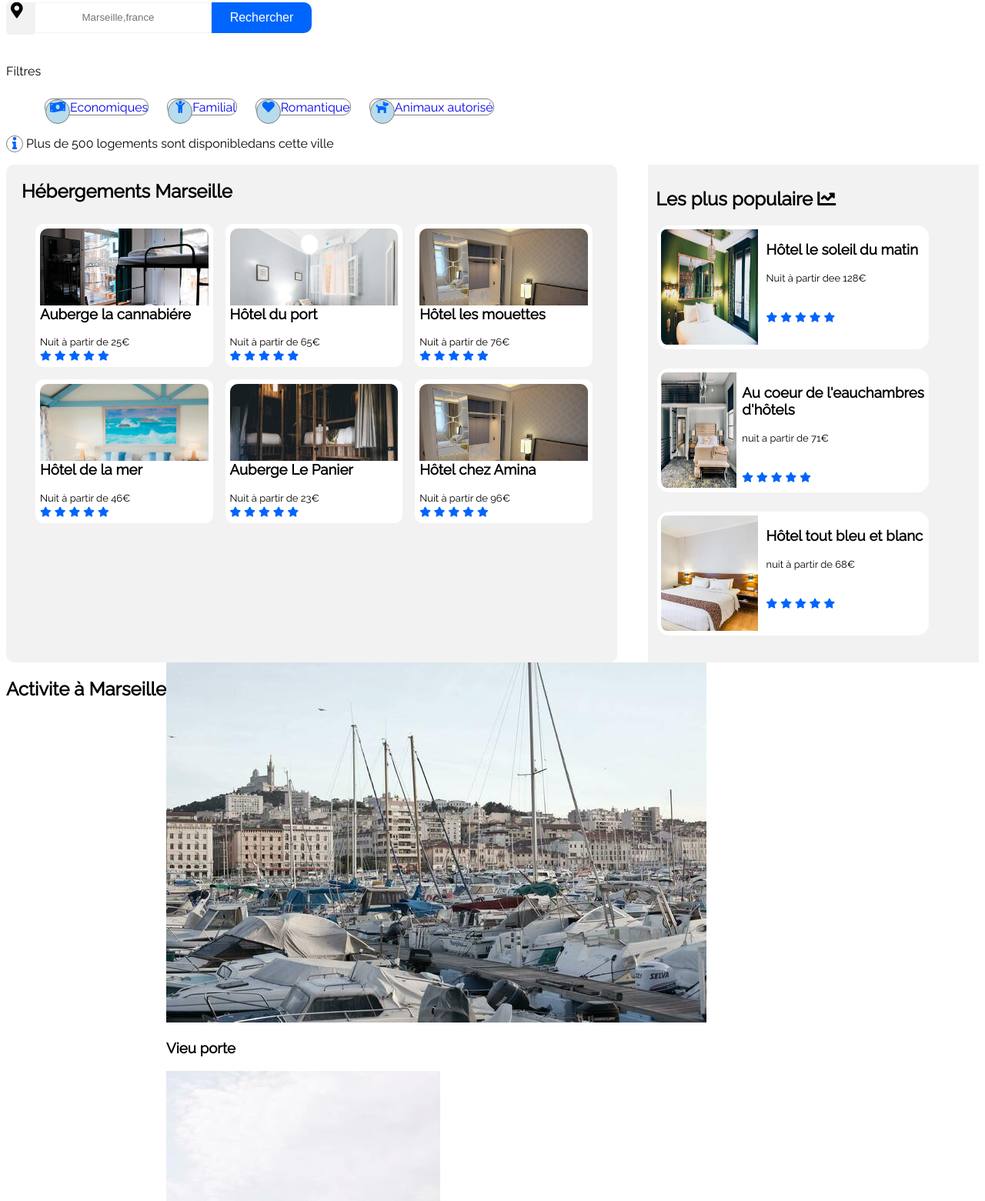
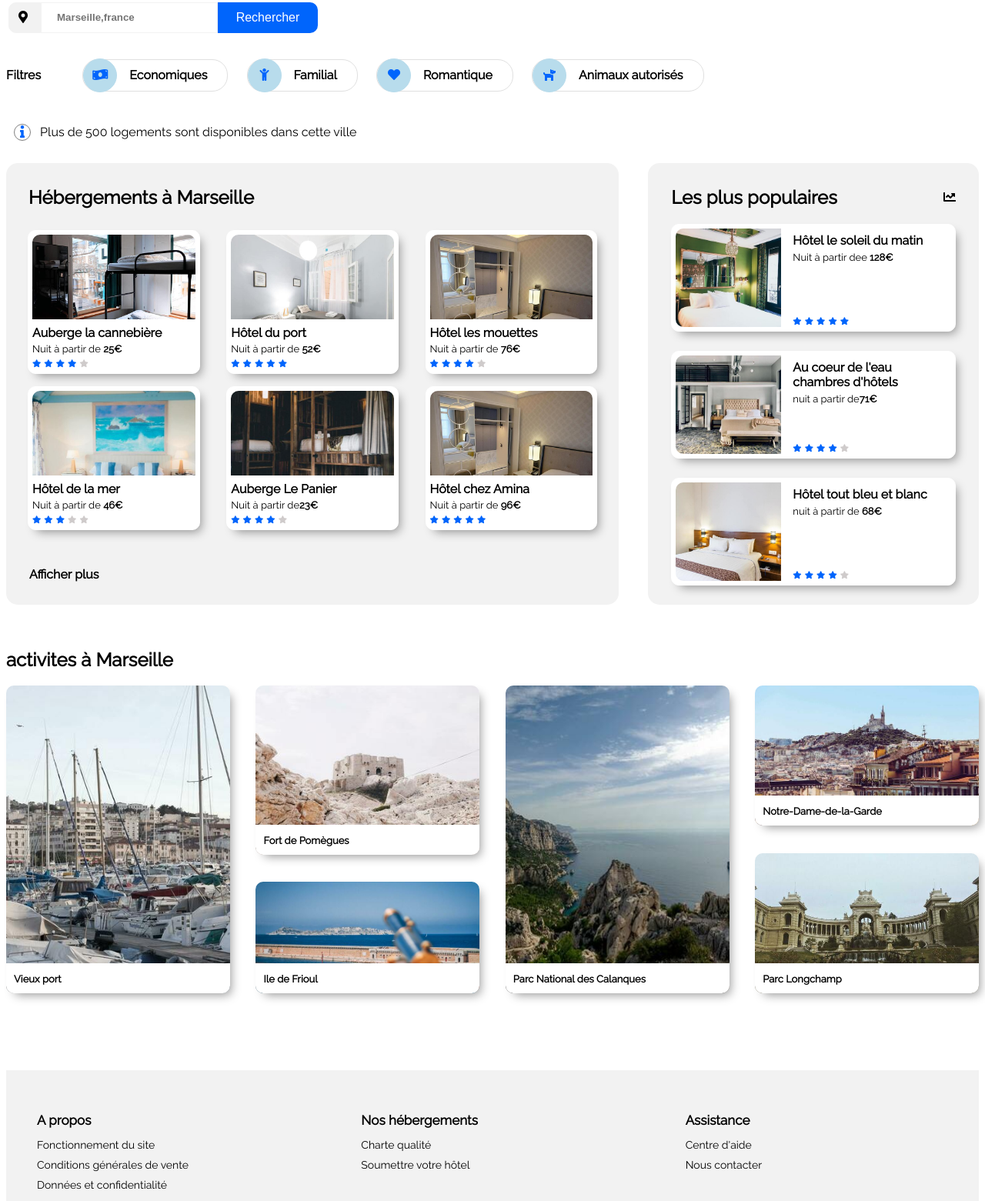
Before and after one commit to meriemrekik/MeriemRekik_2_02062021, a plain HTML site: page index.html in a window 1280 px wide. Shown: the part 180-1741 px from the top of the page at 77% size. Drawn offline with Linux system fonts and the light colour scheme.

Commit message:
Hebergement (#6)
* metrre css dans la page

* finaliser-css

```diff
--- a/assets/css/style.css
+++ b/assets/css/style.css
@@ -1,5 +1,6 @@
 body {
   font-family: "Raleway", sans-serif;
+
 }
 
 h1 {
@@ -12,7 +13,10 @@ ul {
 .conteneur-flex {
   display: flex;
   flex-wrap: wrap;
-  margin-left: 30px;
+  margin-left: 20px;
+  padding-right: 20px;
+  margin-bottom: 40px;
+  justify-content: space-between;
 }
 .conteneur-flex .element p {
   font-size: 13px;
@@ -20,12 +24,24 @@ ul {
 }
 .conteneur-flex .element h3 {
   margin-top: 0px;
+  margin-bottom: 4px;
+  font-size: 16px;
+  margin-top: 8px;
 }
-.conteneur-flex .element i.fa-star {
+.conteneur-flex .element span.prix
+{
+  font-weight: bold;
+}
+i.fa-star {
   color: #0065fc;
+  font-size: 10px;
+}
 
-  font-size: 13px;
+ i.fa-star.gris
+{
+color: rgb(207, 203, 203);
 }
+
 
 #main {
   width: auto;
@@ -36,18 +52,20 @@ ul {
   color: black;
 }
 #resultat-recherche .element {
-  width: 29%;
+  width: 28%;
   padding: 5px;
   margin: 8px;
   border: 1px solid white;
   border-radius: 10px;
   background-color: white;
+  -webkit-box-shadow: 6px 7px 13px -5px rgba(0,0,0,0.42);
+box-shadow: 6px 7px 13px -5px rgba(0,0,0,0.42);
 }
 
 #resultat-recherche .element .image-resultat {
   overflow: hidden;
   position: relative;
-  height: 100px;
+  height: 110px;
   /* width: 100%;
   border: 1px solid white;*/
   border-radius: 10px 10px 0 0;
@@ -58,25 +76,53 @@ ul {
   width: 100%;
   height: 150px;
   margin: 0 auto;
+
+  object-fit: cover;
 }
 #resultat-recherche {
   justify-content: space-between;
   display: flex;
+  padding-bottom: 37px;
+  padding-top: 13px;
 }
 #conteneur1 {
-  width: 62%;
+  width: 63%;
   background-color: #f2f2f2;
-  padding-right: 10px;
-  border-radius: 10px;
+  border-radius: 15px;
+  padding-bottom: 15px;
+}
+#conteneur1 a
+{
+  text-decoration: none;
+  color: black;
+  font-weight: bold;
+  padding-left: 30px;
+
 }
 #conteneur1 h2
 {
-  padding-left: 20px;;
+  padding-left:29px;
+  padding-top: 10px;
+
+
 }
 #conteneur2 {
   width: 34%;
+  overflow: hidden;
+
+}
+#conteneur2 #titre
+{
+  display: flex;
+  justify-content: space-between;
+  align-items: center;
+
 }
 
+#conteneur2 .hotel-text span.prix
+{
+  font-weight: bold;
+}
 nav ul {
   list-style: none;
   display: flex;
@@ -92,17 +138,29 @@ nav li {
 footer {
   width: 100%;
   list-style: none;
-  border-top: 1px #000;
   background-color: #f2f2f2;
   display: flex;
   justify-content: space-between;
+  padding-bottom: 30px;
+  padding-top:40px ;
+}
+footer .colonne-footer h2
+{
+  font-size: 17px;
+  font-weight: bold;
 }
 footer .colonne-footer {
   width: 33%;
+  padding-left: 40px;;
 }
 footer ul {
   margin: 0;
   padding: 0;
+}
+footer li
+{
+  margin-bottom: 10px;
+  font-size: 14px;
 }
 
 footer a {
@@ -119,41 +177,67 @@ aside {
 #hotel-populaire {
   padding: 10px;
   background-color: #f2f2f2;
+  border-radius: 15px;
+  padding-left: 30px;
+  padding-right: 30px;
+
 }
 #hotel-populaire .element-hotel {
-  height: auto;
-  width: 85%;
+  height: 140px;
+  width: 100%;
   border: 1px solid white;
   border-radius: 10px;
-  padding: 1px;
-  margin: 2px;
+  padding: 5px;
+  -webkit-box-shadow: 6px 7px 13px -5px rgba(0,0,0,0.42);
+  box-shadow: 6px 7px 13px -5px rgba(0,0,0,0.42);
+
   background-color: white;
-  padding-bottom: 1px;
+  box-sizing: border-box;
+
   margin-bottom: 25px;
-  border-radius: 15px;
+
+
 }
+#hotel-populaire .hotel-text
+{
+  width: 60%;
+  padding-left: 15px;
+  display: flex;
+  flex-direction: column;
+  justify-content: space-between;
+}
+#hotel-populaire .hotel-text h3
+{
+font-size: 16px;
+margin-top: 6px;
+font-weight: bold;
+margin-bottom: 0;
+}
+#hotel-populaire .element-hotel.dernier
+{
+  margin-bottom: 15px;
+}
+
+
 #hotel-populaire .element-hotel .hotel-photo {
   width: 40%;
 }
 #hotel-populaire .element-hotel img {
-  width: 90%;
-  height: 150px;
+  width: 100%;
+  height: 100%;
   margin: 0 auto;
   border-radius: 10px 0 0 10px;
-  padding-top:3px ;
-  padding-left: 3px;
+  object-fit: cover;
+
 
 }
 #hotel-populaire .element-hotel p
 {
 font-size: 13px;
-padding-bottom: 20px;
+margin-top: 5px;
+
 }
-#hotel-populaire .element-hotel i.fa-star
-{
-color:#0065fc ;
-font-size: 13px;
-}
+
 #hotel-populaire .element-hotel {
   display: flex;
 }
@@ -178,27 +262,59 @@ font-size: 13px;
   border: 1px solid gray;
   text-align: center;
   color: #0065fc;
+  margin-right: 8px;
+  margin-left:10px ;
 }
+#boutton-filtre
+{
+  display: inline-block;
+}
+
+
 #boutton-filtre span {
   display: inline-block;
-  height: 30px;
-  width: 30px;
+  height: 42px;
+  width: 42px;
+  margin-top: -6px;
+  line-height: 42px;
   border-radius: 50%;
-  border: 1px solid gray;
+  border: 1px solid rgb(184, 220, 236);
   text-align: center;
   color: #0065fc;
   background-color: rgb(184, 220, 236);
 }
 #boutton-filtre li {
   display: inline-block;
-  height: 20px;
-  border-radius: 10px;
-  border: 1px solid gray;
+  height: 30px;
+  border-radius: 20px;
+  border: 1px solid #e0e0e0;
+  font-weight: bold;
   margin: 10px;
+  padding-top: 4px;
+  padding-bottom: 6px;
 }
 
+#filtres span
+{
+  font-weight: bold;
+}
 #boutton-filtre a {
   text-decoration: none;
+  color: black;
+  font-weight: bold;
+  padding-left:  16px; ;
+  padding-right:26px ;
+
+}
+#boutton-filtre i
+{
+  margin-top:6px;
+}
+
+#filtre span filtre
+{
+  float: left;
+
 }
 #activite {
   width: 100%;
@@ -210,29 +326,35 @@ font-size: 13px;
 }
 .barre-recherche span i {
   min-height: 50px;
-  justify-content: center;
+  justify-content: center;}
 
 
-}
+
+
+
 .barre-recherche i
 {
-  width: 30px;
-  height: 40px;
+  width: 20px;
+  height: 28px;
   border-color: #f2f2f2;
   justify-content: center;
-  font-size: 1.3em;
+  font-size: 1em;
   border: 1px solid #f2f2f2;
-  border-radius: 5px 0 0 5px;
+  border-radius: 10px 0 0 10px;
   background-color: #f2f2f2;
-  padding-left:  5px;
+  padding-top:  10px;
+  padding-right: 8px;
+  margin-left: 3px;
+  padding-left: 12px;
 }
 
 .barre-recherche input.champ-recherche {
   border: 1px solid #f2f2f2;
-  text-align: center;
-  color: white;
+  padding-left: 20px;
+  color: black;
   width: 230px;
   height: 40px;
+  font-weight: bold;
 
 }
 
@@ -249,6 +371,101 @@ font-size: 13px;
 .barre-recherche
 {
   display: flex;
-  height: 50px;
-  margin-bottom: 30px;
+
+  margin-bottom: 8px;
 }
+
+
+#activite-marseille {
+  display: flex;
+  justify-content: space-between;
+  width: 100%;
+  height: 500px;
+
+}
+#activite-marseille h2
+{
+  font-size: 25px;
+  font-weight: bold;
+
+}
+
+#activite-marseille #colonne1 .element
+{
+  height: 100%;
+
+}
+
+#activite-marseille #colonne2 .element.premier
+{ height: 220px;
+}
+#activite-marseille #colonne2 .element.deuxieme
+{
+  height:145px;
+}
+#activite-marseille #colonne3 .element
+{
+  height: 100%;
+
+}
+
+#activite-marseille #colonne4 .element.premier
+{ height: 182px;
+}
+#activite-marseille #colonne4 .element.deuxieme
+{
+  height:182px ;
+}
+#activite-marseille a
+{
+  text-decoration: none;
+  color: black;
+  font-weight: bold;
+  font-size: 13px;
+}
+
+#activite-marseille .colonne {
+  width: 23%;
+  height: 400px;
+  justify-content: space-between;
+  flex-flow: column;
+  display: flex;
+}
+#activite-marseille .element {
+
+  border-radius: 10px;
+  overflow: hidden;
+  background-color: white;
+  position: relative;
+  -webkit-box-shadow: 6px 7px 13px -5px rgba(0,0,0,0.42);
+  box-shadow: 6px 7px 13px -5px rgba(0,0,0,0.42);
+
+
+}
+
+
+
+
+
+#activite-marseille .element img
+{
+
+  height: 100%;
+  width: 100%;
+  object-fit: cover;
+}
+
+
+#activite-marseille .element .image-activite
+{
+  height: 100%;
+}
+#activite-marseille .element .texte-activite
+{
+  padding: 10px;
+  position: absolute;
+  bottom: 0;
+  left: 0;
+  right: 0;
+  background-color: white;
+}
--- a/index.html
+++ b/index.html
@@ -15,9 +15,8 @@
   <body>
     <div id="main">
       <header>
-        <div id="Recherche">
         <div id="navigation">
-            <img src="assets/images/logo/Reservia.svg" alt="logo reservia>" />
+          <img src="assets/images/logo/Reservia.svg" alt="logo-reservia" />
 
           <nav>
             <ul>
@@ -29,19 +28,21 @@
         </div>
       </header>
       <section class="recherche">
-
         <h1>Trouvez votre hébergement pour des vacances de rêve</h1>
 
         <p>En plein centre ville ou en plein nature</p>
 
         <span class="barre-recherche">
           <span class="mapmarker"> <i class="fas fa-map-marker-alt"></i></span>
-           <input  class="champ-recherche" type="search" placeholder="Marseille,france"/>
+          <input
+            class="champ-recherche"
+            type="search"
+            placeholder="Marseille,france"
+          />
 
           <input id="boutton-recherche" type="submit" value="Rechercher" />
         </span>
       </section>
-
 
       <div id="filtres">
         <span>Filtres</span>
@@ -52,34 +53,30 @@
           </li>
 
           <li>
-                  <span><i class="fas fa-child"></i></span
-                    ><a href="#">Familial</a>
+            <span><i class="fas fa-child"></i></span><a href="#">Familial</a>
           </li>
 
           <li>
-                    <span><i class="fas fa-heart"></i></span
-                      ><a href="#">Romantique</a>
+            <span><i class="fas fa-heart"></i></span><a href="#">Romantique</a>
           </li>
           <li>
             <span><i class="fas fa-dog"></i></span
-                        ><a href="#">Animaux autorisé</a>
+            ><a href="#">Animaux autorisés</a>
           </li>
         </ul>
-                  </div>
       </div>
 
       <div id="boutton"></div>
 
       <p>
-                  <span id="boutton-info"> <i class="fas fa-info"></i> </span> Plus de
-                  500 logements sont disponibledans cette ville
+        <span id="boutton-info"> <i class="fas fa-info"></i> </span> Plus de 500
+        logements sont disponibles dans cette ville
       </p>
-              </section>
 
       <section>
         <div id="resultat-recherche">
           <div id="conteneur1">
-            <h2>Hébergements Marseille</h2>
+            <h2>Hébergements à Marseille</h2>
             <div class="conteneur-flex">
               <div class="element">
                 <div class="image-resultat">
@@ -88,13 +85,16 @@
                     alt="Auberge_la_cannabiére"
                   />
                 </div>
-                <h3>Auberge la cannabiére</h3>
-                <p>Nuit à partir de 25€</p>
+                <h3>Auberge la cannebière</h3>
+
+                <p>Nuit à partir de <span class="prix">25€</span></p>
+
                 <i class="fas fa-star"></i>
                 <i class="fas fa-star"></i>
                 <i class="fas fa-star"></i>
                 <i class="fas fa-star"></i>
-                <i class="fas fa-star"></i>
+
+                <i class="fas fa-star gris"></i>
               </div>
               <div class="element">
                 <div class="image-resultat">
@@ -105,7 +105,7 @@
                 </div>
 
                 <h3>Hôtel du port</h3>
-                <p>Nuit à partir de 65€</p>
+                <p>Nuit à partir de <span class="prix">52€</span></p>
                 <i class="fas fa-star"></i>
                 <i class="fas fa-star"></i>
                 <i class="fas fa-star"></i>
@@ -120,12 +120,12 @@
                   />
                 </div>
                 <h3>Hôtel les mouettes</h3>
-                <p>Nuit à partir de 76€</p>
+                <p>Nuit à partir de <span class="prix">76€</span></p>
                 <i class="fas fa-star"></i>
                 <i class="fas fa-star"></i>
                 <i class="fas fa-star"></i>
                 <i class="fas fa-star"></i>
-                <i class="fas fa-star"></i>
+                <i class="fas fa-star gris"></i>
               </div>
 
               <div class="element">
@@ -137,12 +137,12 @@
                   />
                 </div>
                 <h3>Hôtel de la mer</h3>
-                <p>Nuit à partir de 46€</p>
+                <p>Nuit à partir de <span class="prix">46€</span></p>
                 <i class="fas fa-star"></i>
                 <i class="fas fa-star"></i>
                 <i class="fas fa-star"></i>
-                <i class="fas fa-star"></i>
-                <i class="fas fa-star"></i>
+                <i class="fas fa-star gris"></i>
+                <i class="fas fa-star gris"></i>
               </div>
 
               <div class="element">
@@ -153,12 +153,12 @@
                   />
                 </div>
                 <h3>Auberge Le Panier</h3>
-                <p>Nuit à partir de 23€</p>
+                <p>Nuit à partir de<span class="prix">23€</span></p>
                 <i class="fas fa-star"></i>
                 <i class="fas fa-star"></i>
                 <i class="fas fa-star"></i>
                 <i class="fas fa-star"></i>
-                <i class="fas fa-star"></i>
+                <i class="fas fa-star gris"></i>
               </div>
               <div class="element">
                 <div class="image-resultat">
@@ -168,7 +168,7 @@
                   />
                 </div>
                 <h3>Hôtel chez Amina</h3>
-                <p>Nuit à partir de 96€</p>
+                <p>Nuit à partir de <span class="prix">96€</span></p>
                 <i class="fas fa-star"></i>
                 <i class="fas fa-star"></i>
                 <i class="fas fa-star"></i>
@@ -176,11 +176,17 @@
                 <i class="fas fa-star"></i>
               </div>
             </div>
+            <div id="resultat-plus">
+              <a href="#">Afficher plus</a>
+            </div>
           </div>
           <div id="conteneur2">
             <aside>
               <div id="hotel-populaire">
-                <h2>Les plus populaire <i class="fas fa-chart-line"></i></h2>
+                <div id="titre">
+                  <h2>Les plus populaires</h2>
+                  <i class="fas fa-chart-line"></i>
+                </div>
 
                 <div class="element-hotel">
                   <div class="hotel-photo">
@@ -190,13 +196,17 @@
                     />
                   </div>
                   <div class="hotel-text">
+                    <div class="description">
                       <h3>Hôtel le soleil du matin</h3>
-                    <p>Nuit à partir dee 128€</p>
+                      <p>Nuit à partir dee<span class="prix"> 128€</span></p>
+                    </div>
+                    <div class="etoiles">
                       <i class="fas fa-star" aria-hidden="true"></i>
                       <i class="fas fa-star" aria-hidden="true"></i>
                       <i class="fas fa-star" aria-hidden="true"></i>
                       <i class="fas fa-star" aria-hidden="true"></i>
                       <i class="fas fa-star"></i>
+                    </div>
                   </div>
                 </div>
                 <div class="element-hotel">
@@ -207,17 +217,21 @@
                     />
                   </div>
                   <div class="hotel-text">
-                    <h3>Au coeur de l'eauchambres d'hôtels</h3>
-                    <p>nuit a partir de 71€</p>
+                    <div class="description">
+                      <h3>Au coeur de l'eau chambres d'hôtels</h3>
+                      <p>nuit a partir de<span class="prix">71€</span></p>
+                    </div>
+                    <div class="etoiles">
                       <i class="fas fa-star"></i>
                       <i class="fas fa-star"></i>
                       <i class="fas fa-star"></i>
                       <i class="fas fa-star"></i>
-                    <i class="fas fa-star"></i>
+                      <i class="fas fa-star gris"></i>
+                    </div>
                   </div>
                 </div>
 
-                <div class="element-hotel">
+                <div class="element-hotel dernier">
                   <div class="hotel-photo">
                     <img
                       src="assets/images/hebergements/4_small/febrian-zakaria-sjvU0THccQA-unsplash.jpg"
@@ -225,14 +239,17 @@
                     />
                   </div>
                   <div class="hotel-text">
+                    <div class="description">
                       <h3>Hôtel tout bleu et blanc</h3>
-                    <p>nuit à partir de 68€</p>
+                      <p>nuit à partir de <span class="prix">68€</span></p>
+                    </div>
+                    <div class="etoiles">
                       <i class="fas fa-star"></i>
                       <i class="fas fa-star"></i>
                       <i class="fas fa-star"></i>
                       <i class="fas fa-star"></i>
-                    <i class="fas fa-star"></i>
-
+                      <i class="fas fa-star gris"></i>
+                    </div>
                   </div>
                 </div>
               </div>
@@ -242,76 +259,111 @@
       </section>
 
       <section>
-        <div id="activite">
-          <h2>Activite à Marseille</h2>
-          <div class="images-activite">
-            <div class="image1">
+        <h2>activites à Marseille</h2>
+        <div id="activite-marseille">
+          <div id="colonne1" class="colonne">
+            <div class="element">
+              <div class="image-activite">
                 <img
                   src="assets/images/activites/4_small/reno-laithienne-QUgJhdY5Fyk-unsplash.jpg"
-                alt="vieu-porte"
+                  alt="vieux-porte"
                 />
-              <h3>Vieu porte</h3>
               </div>
-            <div class="image2">
+              <div class="texte-activite">
+                <a href="#"> Vieux port</a>
+              </div>
+            </div>
+          </div>
+
+          <div id="colonne2" class="colonne">
+            <div class="element premier">
+              <div class="image-activite">
                 <img
                   src="assets/images/activites/4_small/paul-hermann-QFTrLdQIRhI-unsplash.jpg "
                   alt="Forte_de_pomègues"
                 />
-              <h3>Forte de pomègues</h3>
-
+              </div>
+              <div class="texte-activite">
+                <a href="#">Fort de Pomègues</a>
+              </div>
+            </div>
+            <div class="element deuxieme">
+              <div class="image-activite">
                 <img
                   src="assets/images/activites/4_small/kevin-hikari-rV_Qd1l-VXg-unsplash.jpg"
                   alt="Ile_de_firoul"
                 />
-              <h3>Ile de firoul</h3>
+              </div>
+              <div class="texte-activite">
+                <a href="#">Ile de Frioul</a>
+              </div>
+            </div>
           </div>
 
-            <div class="image3">
+          <div id="colonne3" class="colonne">
+            <div class="element">
+              <div class="image-activite">
                 <img
                   src="assets/images/activites/4_small/kilyan-sockalingum-NR8-cBCN3aI-unsplash.jpg"
                   alt="Parc_National_des_Calanques"
                 />
-              <h3>Parc Parc National des Calanques</h3>
               </div>
-            <div class="image4">
+              <div class="texte-activite">
+                <a href="#">Parc National des Calanques</a>
+              </div>
+            </div>
+          </div>
+
+          <div id="colonne4" class="colonne">
+            <div class="element premier">
+              <div class="image-activite">
                 <img
                   src="assets/images/activites/4_small/florian-wehde-xW9e8gdotxI-unsplash.jpg"
                   alt="Notre-Dame-de-la-Garde"
                 />
-              <h3>Notre Dame de la Garde</h3>
-
+              </div>
+              <div class="texte-activite">
+                <a href="#">Notre-Dame-de-la-Garde </a>
+              </div>
+            </div>
+            <div class="element deuxieme">
+              <div class="image-activite">
                 <img
                   src="assets/images/activites/4_small/lena-paulin-wH2-EJoDcV0-unsplash.jpg"
                   alt="Parc_Longchamp"
                 />
-              <h3>Parc Longchamp</h3>
+              </div>
+              <div class="texte-activite">
+                <a href="#">Parc Longchamp</a>
+              </div>
             </div>
           </div>
         </div>
       </section>
+
       <footer>
         <div class="colonne-footer">
           <h2>A propos</h2>
           <ul>
-            <li><a href="#">Fonctionnement_du_site</a></li>
-            <li><a href="#">Conditions_générales_de_vente</a></li>
-            <li><a href="#">Données_et_confidentialité</a></li>
+            <li><a href="#">Fonctionnement du site</a></li>
+            <li><a href="#">Conditions générales de vente</a></li>
+            <li><a href="#">Données et confidentialité</a></li>
           </ul>
         </div>
 
         <div class="colonne-footer">
-          <h2>Nos_hébergements</h2>
+          <h2>Nos hébergements</h2>
           <ul>
-            <li><a href="">Charte_qualité</a></li>
-            <li><a href="">Soumettre_votre_hotel</a></li>
+            <li><a href="#">Charte qualité</a></li>
+            <li><a href="#">Soumettre votre hôtel</a></li>
           </ul>
         </div>
 
         <div class="colonne-footer">
           <h2>Assistance</h2>
           <ul>
-            <li><a href="">Centre_d'aide</a></li>
-            <li><a href="">Nous_contacter</a></li>
+            <li><a href="#">Centre d'aide</a></li>
+            <li><a href="#">Nous contacter</a></li>
           </ul>
         </div>
       </footer>
```
Lines whose indentation alone changed are shown as unchanged.
